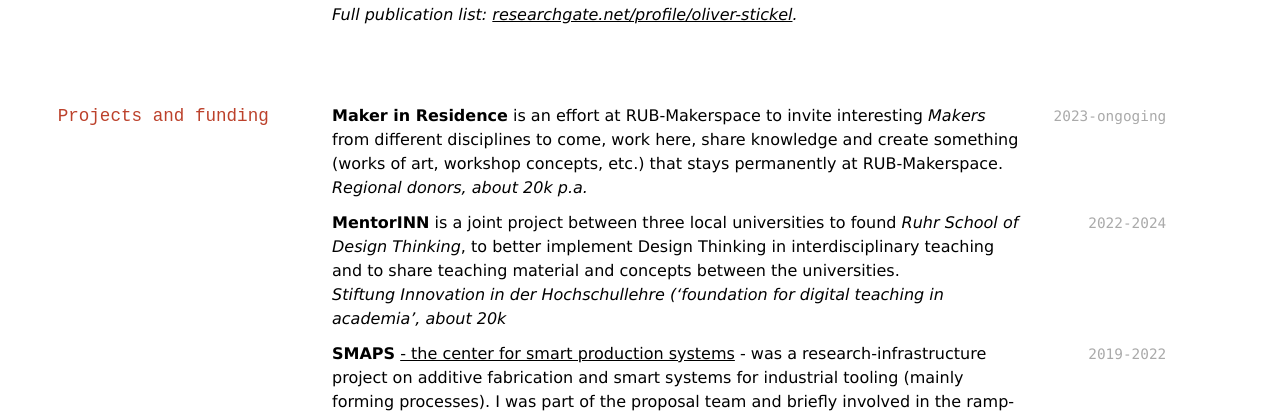
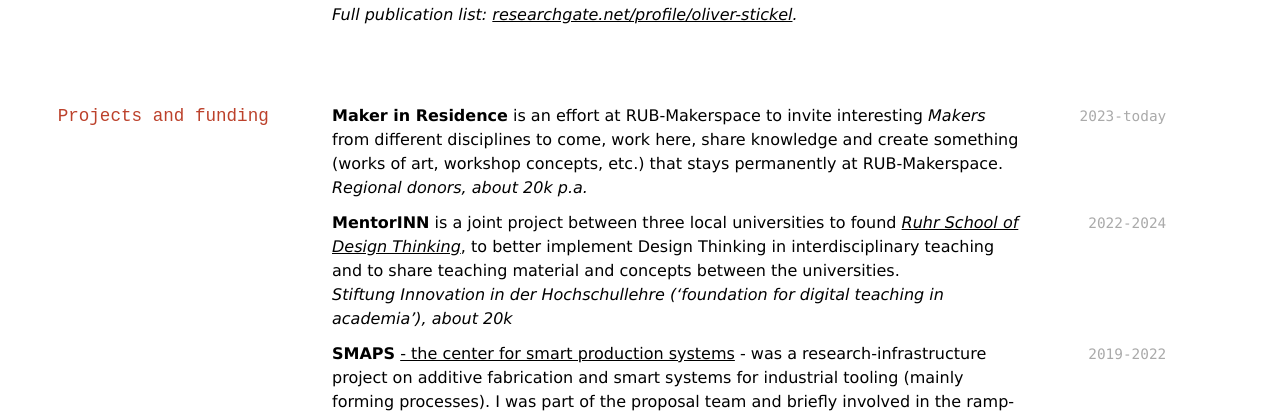
Before and after one commit to oliverstickel/oliverstickel.github.io, a Jekyll site: the page built from index.md, in a window 1280 px wide and 900 px high, scrolled down 2027 px. Shown: the part 152-568 px from the top of the window. Built offline with Jekyll 4.4.1, drawn with Linux system fonts in a browser that asks for light colours; nearby versions of some CDN libraries; a style sheet for code colours, icons or effects is not loaded.

Commit message:
Update index.md

```diff
--- a/index.md
+++ b/index.md
@@ -78,13 +78,13 @@ Fab Lab Manager & Founder
 
 ## Projects and funding
 
-`2023-ongoging`
+`2023-today`
 **Maker in Residence** is an effort at RUB-Makerspace to invite interesting *Makers* from different disciplines to come, work here, share knowledge and create something (works of art, workshop concepts, etc.) that stays permanently at RUB-Makerspace.
 *Regional donors, about 20k p.a.*
 
 `2022-2024`
-**MentorINN** is a joint project between three local universities to found *Ruhr School of Design Thinking*, to better implement Design Thinking in interdisciplinary teaching and to share teaching material and concepts between the universities.
-*Stiftung Innovation in der Hochschullehre ('foundation for digital teaching in academia', about 20k*
+**MentorINN** is a joint project between three local universities to found [*Ruhr School of Design Thinking*](https://www.isse.ruhr-uni-bochum.de/ruhr-school-of-design-thinking/), to better implement Design Thinking in interdisciplinary teaching and to share teaching material and concepts between the universities.
+*Stiftung Innovation in der Hochschullehre ('foundation for digital teaching in academia'), about 20k*
 
 `2019-2022`
 **SMAPS** [- the center for smart production systems](https://www.smaps.org/) - was a research-infrastructure project on additive fabrication and smart systems for industrial tooling (mainly forming processes). I was part of the proposal team and briefly involved in the ramp-up phase (mostly procurement).
```
